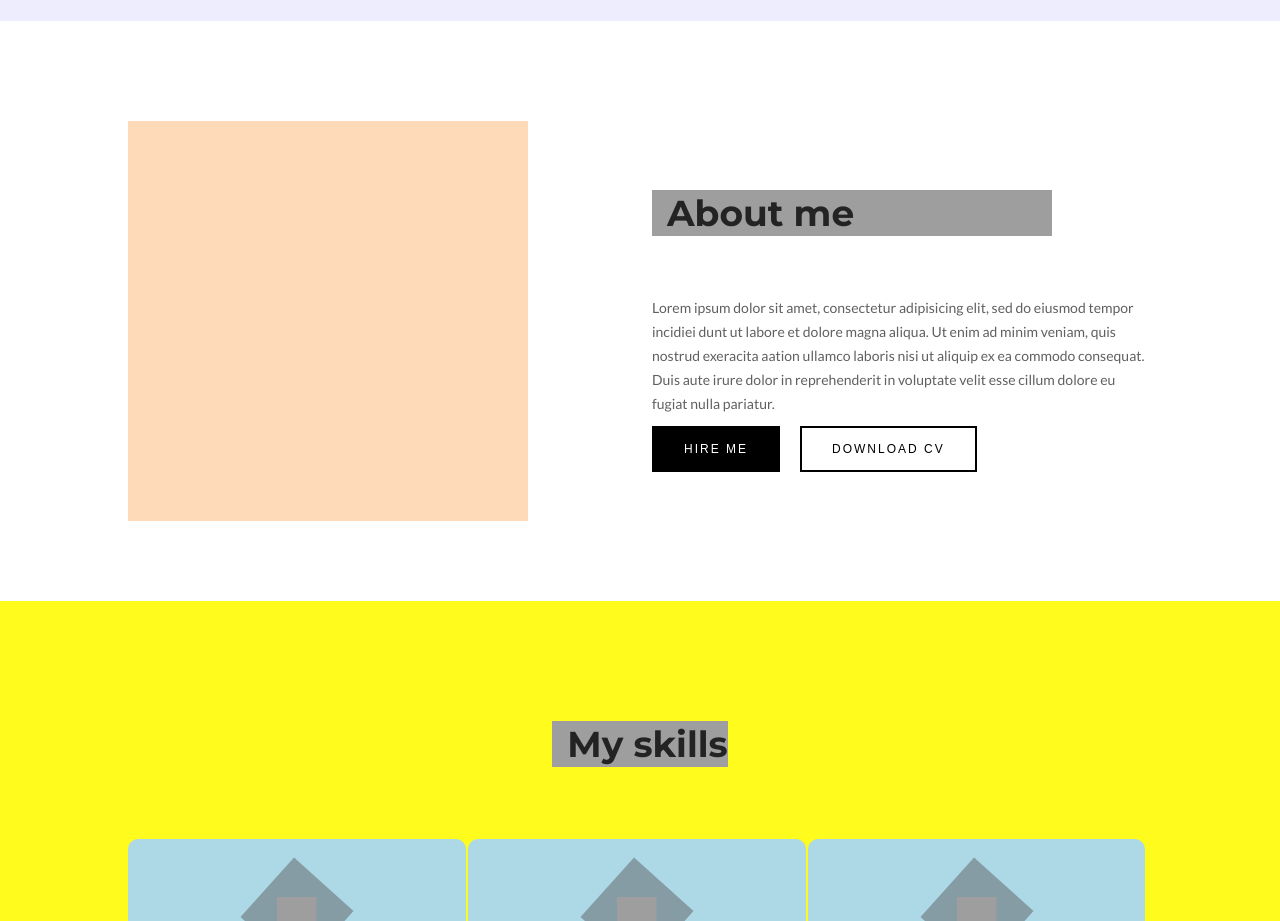
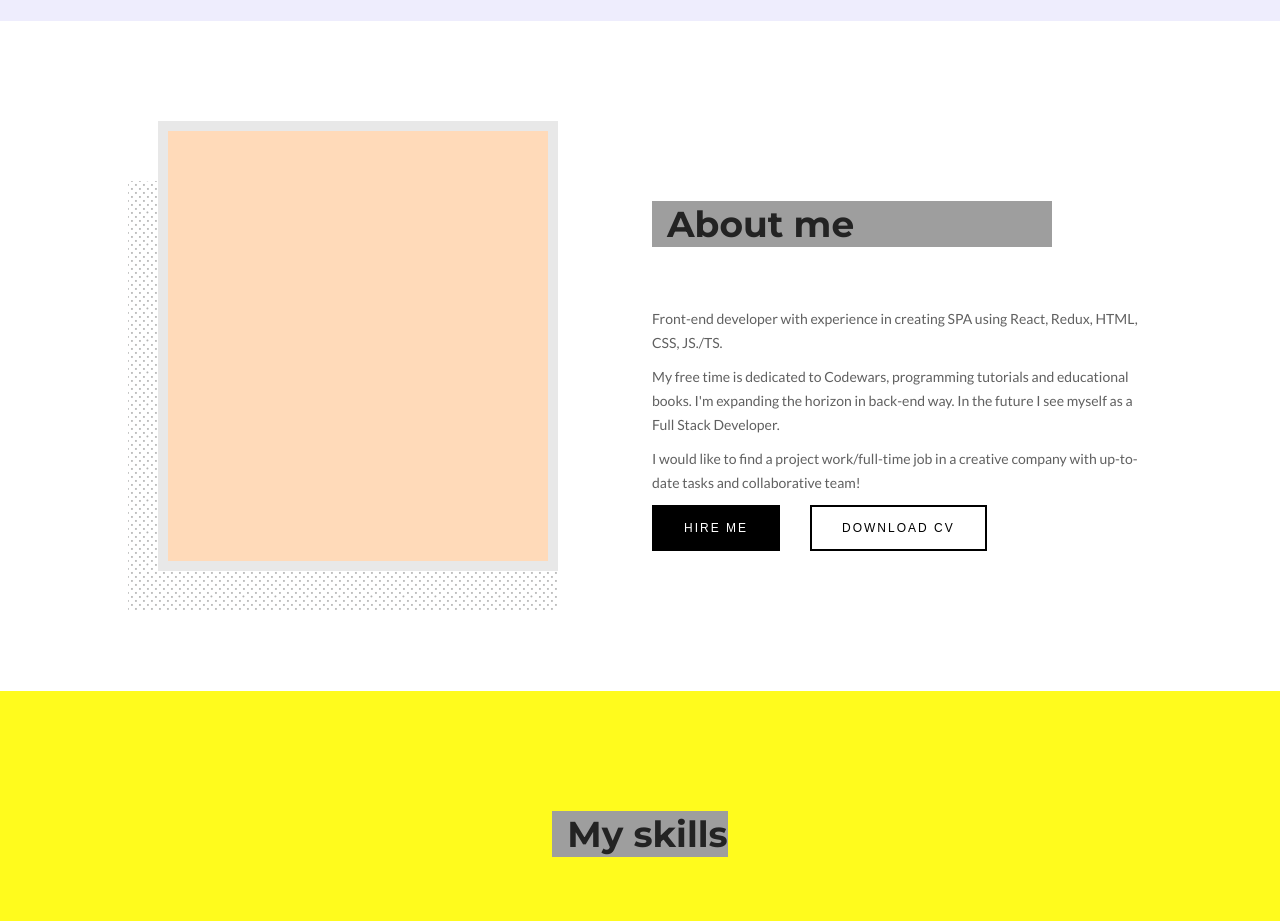
Before and after one commit to valtikamore/portfolio, a React (Create React App) app: page / in a window 1280 px wide. Shown: the part 860-1781 px from the top of the page. Built offline with nearby package versions, Linux system fonts and the light colour scheme; grey boxes are pictures that could not be loaded.

Commit message:
1-3 - styles + aboutMe block

```diff
--- a/src/components/button/Button.jsx
+++ b/src/components/button/Button.jsx
@@ -1,11 +1,19 @@
 import React from 'react'
 import classes from './button.module.css'
 import classNames from "classnames";
+import CV from '../../assets/pdfCV/Grid Design Resumes (1).pdf (4).pdf'
 
 export const Button = (props) => {
     return (
-        <button className={classNames(classes.btn,{
-            [classes.btn__outline] : props.outline
-        })} type={props.type}>{props.title}</button>
+        <>
+            {props.download ? <button className={classNames(classes.btn, {
+                    [classes.btn__outline]: props.outline
+                })} type={props.type}><a href={CV} download>{props.title}</a></button>
+                : <button className={classNames(classes.btn, {
+                    [classes.btn__outline]: props.outline
+                })} type={props.type}>{props.title}</button>}
+        </>
+
+
     )
 }
--- a/src/sections/aboutMe/aboutMe.jsx
+++ b/src/sections/aboutMe/aboutMe.jsx
@@ -8,19 +8,32 @@ export const AboutMe = () => {
     return (
         <div className={classes.aboutMe__block}>
             <article className={`${container.container} ${classes.container}`}>
-                <div className={classes.photo}>
+                <div className={classes.aboutMe__photowrapper}>
+                    <div className={classes.aboutMe__photo}>
 
+                    </div>
                 </div>
                 <section className={classes.aboutMe__article}>
                     <Title>
                         About me
                     </Title>
                     <p className={classes.aboutMe__text}>
-                        Lorem ipsum dolor sit amet, consectetur adipisicing elit, sed do eiusmod tempor incidiei dunt ut labore et dolore magna aliqua. Ut enim ad minim veniam, quis nostrud exeracita aation ullamco laboris nisi ut aliquip ex ea commodo consequat. Duis aute irure dolor in reprehenderit in voluptate velit esse cillum dolore eu fugiat nulla pariatur.
+                        Front-end developer with experience in
+                        creating SPA using React, Redux, HTML, CSS,
+                        JS./TS.
                     </p>
+                        <p className={classes.aboutMe__text}> My free time is dedicated to Codewars,
+                            programming tutorials and educational books.
+                            I'm expanding the horizon in back-end way.
+                            In the future I see myself as a Full Stack
+                            Developer.</p>
+                        <p className={classes.aboutMe__text}> I would like to find a project work/full-time job
+                            in a creative company with up-to-date tasks
+                            and collaborative team!</p>
+
                     <div className={classes.aboutMe__block__button__block}>
                         <Button title='Hire me'></Button>
-                        <Button title='Download cv' outline></Button>
+                        <Button title='Download cv' outline download> </Button>
                     </div>
 
                 </section>
--- a/src/sections/aboutMe/aboutMe.module.css
+++ b/src/sections/aboutMe/aboutMe.module.css
@@ -16,10 +16,17 @@
     margin: 0 0 10px;
     font-family: 'Lato', sans-serif;
 }
-.photo {
-    height: 400px;
+.aboutMe__photowrapper {
+    background: rgba(0, 0, 0, 0) url(../../assets/profile-bg.png) no-repeat scroll 0 100%;
+    margin-right: -30px;
+    padding-bottom: 40px;
+    padding-left: 30px;
+}
+.aboutMe__photo {
+    height: 450px;
     width: 400px;
     background: peachpuff;
+    border: 10px solid #e8e8e8;
 }
 .aboutMe__article{
     height: 100%;
@@ -29,5 +36,5 @@
     display: flex;
 }
 .aboutMe__block__button__block >button + button {
-    margin-left: 20px;
+    margin-left: 30px;
 }
```
Also changed, not shown: src/assets/profile-bg.png (added), 1 other file (tests, documents, lock files or other folders).
